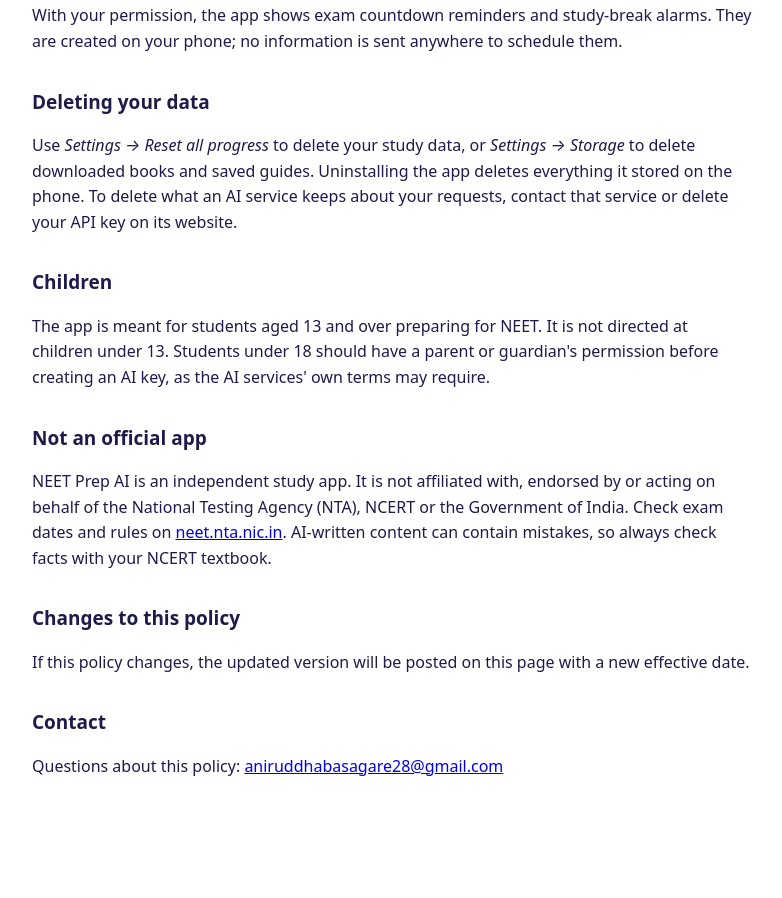
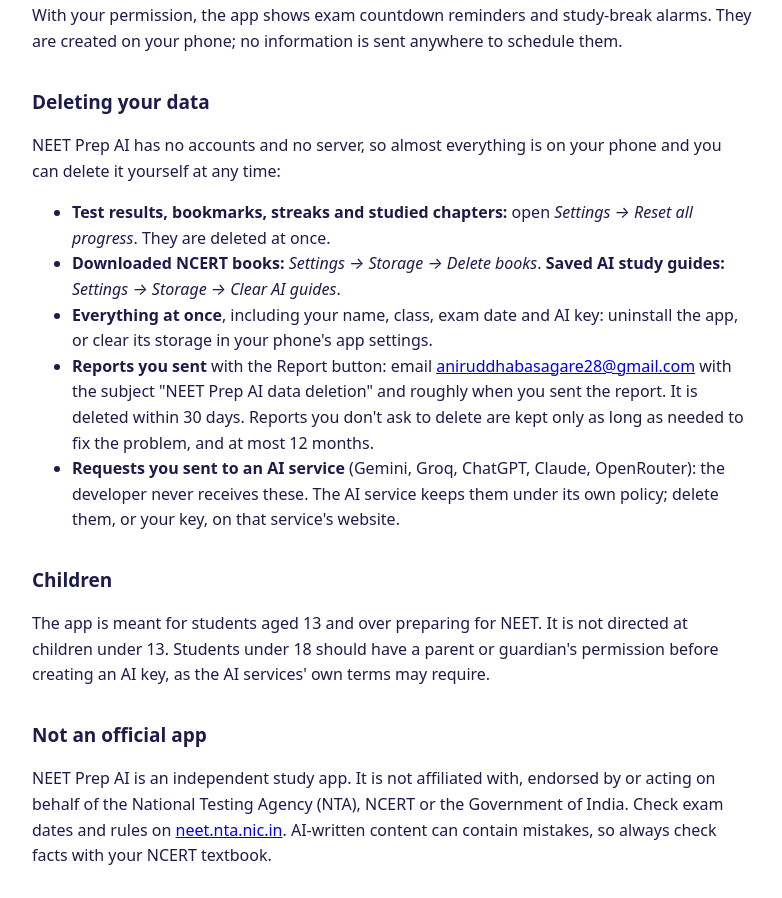
Before and after one commit to aniruddhabasagare28/app-privacy, a plain HTML site: page neetprep/index.html in a window 1280 px wide. Shown: the part 1759-2657 px from the top of the page, without its empty margins (248-1030 px from the left). Before the commit the page ends 2618 px from the top, so only its background shows below. Drawn offline with Linux system fonts and the light colour scheme.

Commit message:
NEET Prep AI: clearer data deletion section

```diff
--- a/neetprep/index.html
+++ b/neetprep/index.html
@@ -14,7 +14,7 @@
 </head>
 <body>
 <h1>NEET Prep AI – Privacy Policy</h1>
-<p class="muted">Effective date: 31 October 2026</p>
+<p class="muted">Effective date: 1 November 2026</p>
 
 <p>NEET Prep AI ("the app") is an Android app developed by Aniruddha, an individual developer. It helps students prepare for
 the NEET (UG) exam with NCERT chapters, AI-written study guides and practice tests, an AI tutor, progress tracking, exam
@@ -73,10 +73,22 @@
 <p>With your permission, the app shows exam countdown reminders and study-break alarms. They are created on your phone;
 no information is sent anywhere to schedule them.</p>
 
-<h2>Deleting your data</h2>
-<p>Use <em>Settings → Reset all progress</em> to delete your study data, or <em>Settings → Storage</em> to delete downloaded
-books and saved guides. Uninstalling the app deletes everything it stored on the phone. To delete what an AI service keeps
-about your requests, contact that service or delete your API key on its website.</p>
+<h2 id="delete">Deleting your data</h2>
+<p>NEET Prep AI has no accounts and no server, so almost everything is on your phone and you can delete it yourself at any time:</p>
+<ul>
+  <li><strong>Test results, bookmarks, streaks and studied chapters:</strong> open <em>Settings → Reset all progress</em>.
+    They are deleted at once.</li>
+  <li><strong>Downloaded NCERT books:</strong> <em>Settings → Storage → Delete books</em>.
+    <strong>Saved AI study guides:</strong> <em>Settings → Storage → Clear AI guides</em>.</li>
+  <li><strong>Everything at once</strong>, including your name, class, exam date and AI key: uninstall the app, or clear
+    its storage in your phone's app settings.</li>
+  <li><strong>Reports you sent</strong> with the Report button: email
+    <a href="mailto:aniruddhabasagare28@gmail.com?subject=NEET%20Prep%20AI%20data%20deletion">aniruddhabasagare28@gmail.com</a>
+    with the subject "NEET Prep AI data deletion" and roughly when you sent the report. It is deleted within 30 days.
+    Reports you don't ask to delete are kept only as long as needed to fix the problem, and at most 12 months.</li>
+  <li><strong>Requests you sent to an AI service</strong> (Gemini, Groq, ChatGPT, Claude, OpenRouter): the developer never
+    receives these. The AI service keeps them under its own policy; delete them, or your key, on that service's website.</li>
+</ul>
 
 <h2>Children</h2>
 <p>The app is meant for students aged 13 and over preparing for NEET. It is not directed at children under 13. Students under
```
